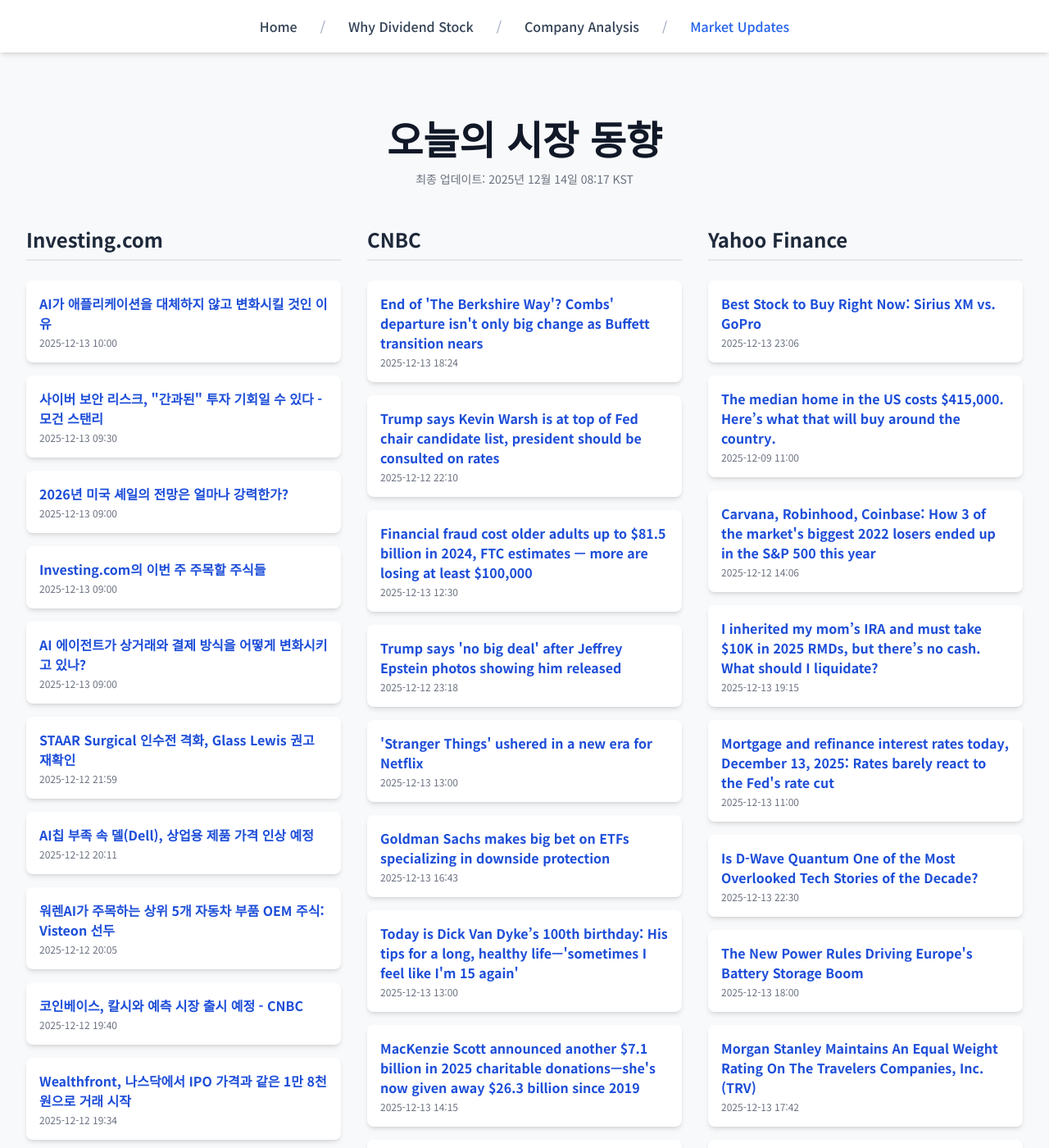
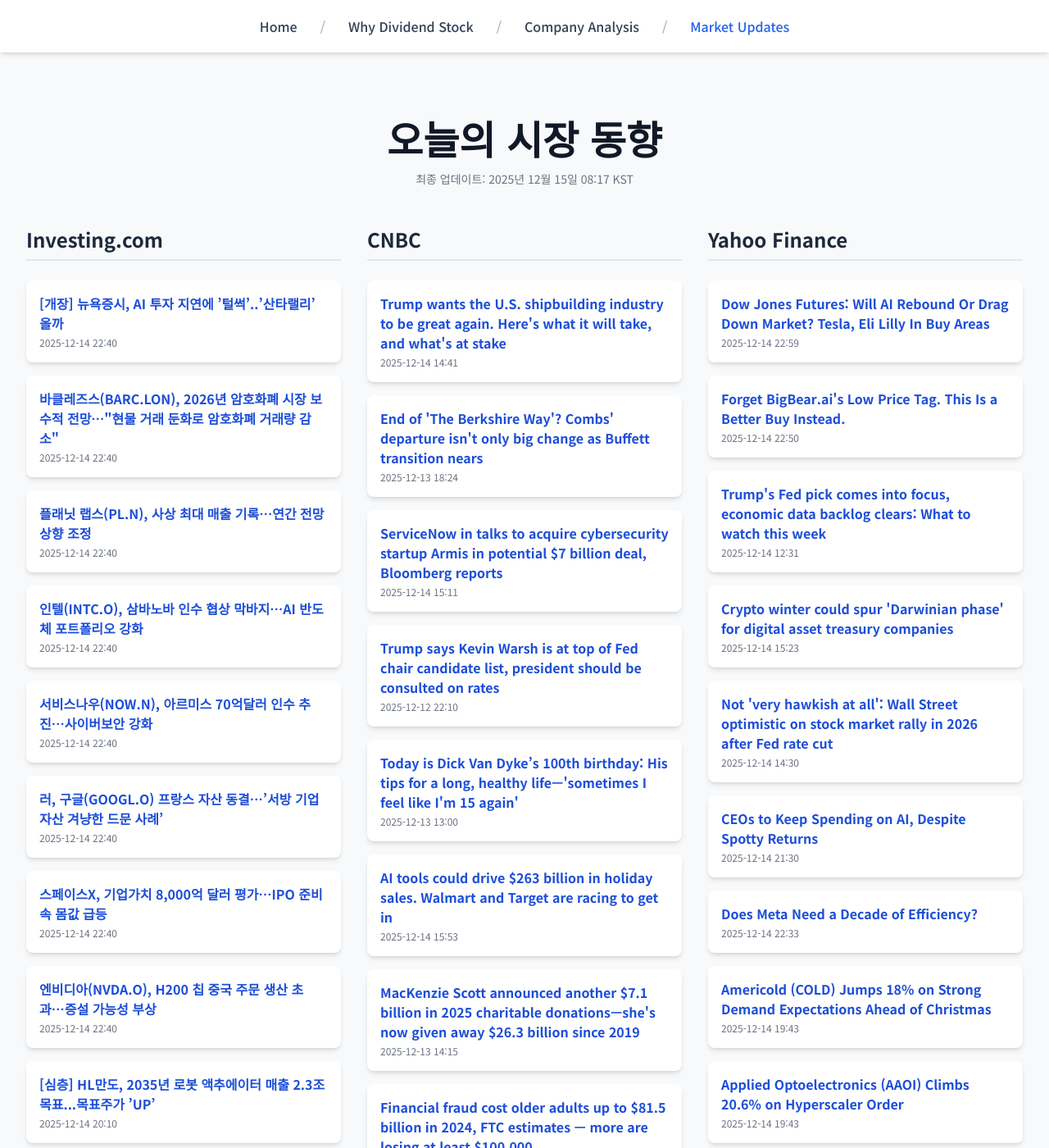
Before and after one commit to Kay-Hwang/my-company-analysis, a Jekyll site: the page built from market-updates.html, in a window 1280 px wide and 1400 px high. Shown: the whole window at 82% size. Built offline with Jekyll 4.4.1, drawn with Linux system fonts in a browser that asks for light colours; nearby versions of some CDN libraries; a script that is not in the unit is left out; some of the changed text lies outside the part shown.

Commit message:
Update daily data

```diff
--- a/_data/latest_data.json
+++ b/_data/latest_data.json
@@ -1,69 +1,75 @@
 {
-  "lastUpdated": "2025년 12월 14일 08:17 KST",
+  "lastUpdated": "2025년 12월 15일 08:17 KST",
   "news": {
     "investing": [
       {
-        "title": "AI가 애플리케이션을 대체하지 않고 변화시킬 것인 이유",
-        "link": "https://kr.investing.com/news/stock-market-news/article-1754496",
-        "pubDate": "2025-12-13 10:00:00",
-        "summary": "AI가 애플리케이션을 대체하지 않고 변화시킬 것인 이유"
+        "title": "[개장] 뉴욕증시, AI 투자 지연에 ’털썩’..’산타랠리’ 올까",
+        "link": "https://kr.investing.com/news/stock-market-news/article-1754607",
+        "pubDate": "2025-12-14 22:40:49",
+        "summary": "[개장] 뉴욕증시, AI 투자 지연에 ’털썩’..’산타랠리’ 올까"
       },
       {
-        "title": "사이버 보안 리스크, \"간과된\" 투자 기회일 수 있다 - 모건 스탠리",
-        "link": "https://kr.investing.com/news/stock-market-news/article-1754493",
-        "pubDate": "2025-12-13 09:30:00",
-        "summary": "사이버 보안 리스크, \"간과된\" 투자 기회일 수 있다 - 모건 스탠리"
+        "title": "바클레즈스(BARC.LON), 2026년 암호화폐 시장 보수적 전망…\"현물 거래 둔화로 암호화폐 거래량 감소\"",
+        "link": "https://kr.investing.com/news/stock-market-news/article-1754606",
+        "pubDate": "2025-12-14 22:40:48",
+        "summary": "바클레즈스(BARC.LON), 2026년 암호화폐 시장 보수적 전망…\"현물 거래 둔화로 암호화폐 거래량 감소\""
       },
       {
-        "title": "2026년 미국 셰일의 전망은 얼마나 강력한가?",
-        "link": "https://kr.investing.com/news/stock-market-news/article-1754489",
-        "pubDate": "2025-12-13 09:00:00",
-        "summary": "2026년 미국 셰일의 전망은 얼마나 강력한가?"
+        "title": "플래닛 랩스(PL.N), 사상 최대 매출 기록…연간 전망 상향 조정",
+        "link": "https://kr.investing.com/news/stock-market-news/article-1754605",
+        "pubDate": "2025-12-14 22:40:48",
+        "summary": "플래닛 랩스(PL.N), 사상 최대 매출 기록…연간 전망 상향 조정"
       },
       {
-        "title": "Investing.com의 이번 주 주목할 주식들",
-        "link": "https://kr.investing.com/news/stock-market-news/article-1754487",
-        "pubDate": "2025-12-13 09:00:00",
-        "summary": "Investing.com의 이번 주 주목할 주식들"
+        "title": "인텔(INTC.O), 삼바노바 인수 협상 막바지…AI 반도체 포트폴리오 강화",
+        "link": "https://kr.investing.com/news/stock-market-news/article-1754604",
+        "pubDate": "2025-12-14 22:40:47",
+        "summary": "인텔(INTC.O), 삼바노바 인수 협상 막바지…AI 반도체 포트폴리오 강화"
       },
       {
-        "title": "AI 에이전트가 상거래와 결제 방식을 어떻게 변화시키고 있나?",
-        "link": "https://kr.investing.com/news/stock-market-news/article-1754485",
-        "pubDate": "2025-12-13 09:00:00",
-        "summary": "AI 에이전트가 상거래와 결제 방식을 어떻게 변화시키고 있나?"
+        "title": "서비스나우(NOW.N), 아르미스 70억달러 인수 추진…사이버보안 강화",
+        "link": "https://kr.investing.com/news/stock-market-news/article-1754603",
+        "pubDate": "2025-12-14 22:40:46",
+        "summary": "서비스나우(NOW.N), 아르미스 70억달러 인수 추진…사이버보안 강화"
       },
       {
-        "title": "STAAR Surgical 인수전 격화, Glass Lewis 권고 재확인",
-        "link": "https://kr.investing.com/news/stock-market-news/article-1754338",
-        "pubDate": "2025-12-12 21:59:54",
-        "summary": "STAAR Surgical 인수전 격화, Glass Lewis 권고 재확인"
+        "title": "러, 구글(GOOGL.O) 프랑스 자산 동결…’서방 기업 자산 겨냥한 드문 사례’",
+        "link": "https://kr.investing.com/news/stock-market-news/article-1754602",
+        "pubDate": "2025-12-14 22:40:46",
+        "summary": "러, 구글(GOOGL.O) 프랑스 자산 동결…’서방 기업 자산 겨냥한 드문 사례’"
       },
       {
-        "title": "AI칩 부족 속 델(Dell), 상업용 제품 가격 인상 예정",
-        "link": "https://kr.investing.com/news/stock-market-news/article-93CH-1754243",
-        "pubDate": "2025-12-12 20:11:20",
-        "summary": "AI칩 부족 속 델(Dell), 상업용 제품 가격 인상 예정"
+        "title": "스페이스X, 기업가치 8,000억 달러 평가…IPO 준비 속 몸값 급등",
+        "link": "https://kr.investing.com/news/stock-market-news/article-1754601",
+        "pubDate": "2025-12-14 22:40:45",
+        "summary": "스페이스X, 기업가치 8,000억 달러 평가…IPO 준비 속 몸값 급등"
       },
       {
-        "title": "워렌AI가 주목하는 상위 5개 자동차 부품 OEM 주식: Visteon 선두",
-        "link": "https://kr.investing.com/news/stock-market-news/article-93CH-1754239",
-        "pubDate": "2025-12-12 20:05:12",
-        "summary": "워렌AI가 주목하는 상위 5개 자동차 부품 OEM 주식: Visteon 선두"
+        "title": "엔비디아(NVDA.O), H200 칩 중국 주문 생산 초과…증설 가능성 부상",
+        "link": "https://kr.investing.com/news/stock-market-news/article-1754600",
+        "pubDate": "2025-12-14 22:40:44",
+        "summary": "엔비디아(NVDA.O), H200 칩 중국 주문 생산 초과…증설 가능성 부상"
       },
       {
-        "title": "코인베이스, 칼시와 예측 시장 출시 예정 - CNBC",
-        "link": "https://kr.investing.com/news/stock-market-news/article-93CH-1754226",
-        "pubDate": "2025-12-12 19:40:22",
-        "summary": "코인베이스, 칼시와 예측 시장 출시 예정 - CNBC"
+        "title": "[심층] HL만도, 2035년 로봇 액추에이터 매출 2.3조 목표...목표주가 ’UP’",
+        "link": "https://kr.investing.com/news/stock-market-news/article-1754598",
+        "pubDate": "2025-12-14 20:10:46",
+        "summary": "[심층] HL만도, 2035년 로봇 액추에이터 매출 2.3조 목표...목표주가 ’UP’"
       },
       {
-        "title": "Wealthfront, 나스닥에서 IPO 가격과 같은 1만 8천원으로 거래 시작",
-        "link": "https://kr.investing.com/news/stock-market-news/article-93CH-1754225",
-        "pubDate": "2025-12-12 19:34:35",
-        "summary": "Wealthfront, 나스닥에서 IPO 가격과 같은 1만 8천원으로 거래 시작"
+        "title": "[주간경제전망] 미 셧다운 종료 후 제조업 지수 등 주요지수 발표 ’주목’",
+        "link": "https://kr.investing.com/news/stock-market-news/article-1754597",
+        "pubDate": "2025-12-14 20:10:37",
+        "summary": "[주간경제전망] 미 셧다운 종료 후 제조업 지수 등 주요지수 발표 ’주목’"
       }
     ],
     "cnbc": [
+      {
+        "title": "Trump wants the U.S. shipbuilding industry to be great again. Here's what it will take, and what's at stake",
+        "link": "https://www.cnbc.com/2025/12/14/trump-america-shipbuilding-china-competition.html",
+        "pubDate": "Sun, 14 Dec 2025 14:41:47 GMT",
+        "summary": "President Donald Trump is promising a U.S. shipbuilding renaissance to rival China, but it will not happen overnight and will require allies."
+      },
       {
         "title": "End of 'The Berkshire Way'? Combs' departure isn't only big change as Buffett transition nears",
         "link": "https://www.cnbc.com/2025/12/13/end-of-the-berkshire-way-combs-departure-isnt-only-big-change-as-buffett-transition-nears-.html",
@@ -71,10 +77,34 @@
         "summary": "There were several additional personnel changes in Monday's three-page news release that signal the company is moving toward a more conventional structure."
       },
       {
+        "title": "ServiceNow in talks to acquire cybersecurity startup Armis in potential $7 billion deal, Bloomberg reports",
+        "link": "https://www.cnbc.com/2025/12/14/servicenow-reportedly-in-talks-to-acquire-cybersecurity-startup-armis.html",
+        "pubDate": "Sun, 14 Dec 2025 15:11:33 GMT",
+        "summary": "Software company ServiceNow is in advanced discussions to acquire Armis, a cybersecurity startup last valued at $6.1 billion."
+      },
+      {
         "title": "Trump says Kevin Warsh is at top of Fed chair candidate list, president should be consulted on rates",
         "link": "https://www.cnbc.com/2025/12/12/trump-kevin-warsh-fed-chair-rates.html",
         "pubDate": "Fri, 12 Dec 2025 22:10:15 GMT",
         "summary": "Trump said Friday that Kevin Warsh has moved to the top of his list as the next Federal Reserve chair, though others remain in contention."
+      },
+      {
+        "title": "Today is Dick Van Dyke’s 100th birthday: His tips for a long, healthy life—'sometimes I feel like I'm 15 again'",
+        "link": "https://www.cnbc.com/2025/12/13/dick-van-dykes-100th-birthday-his-tips-for-a-long-healthy-life.html",
+        "pubDate": "Sat, 13 Dec 2025 13:00:01 GMT",
+        "summary": "Dick Van Dyke is officially a centenarian! Here are three research-backed staples in his routine that he credits for his 100 years of life."
+      },
+      {
+        "title": "AI tools could drive $263 billion in holiday sales. Walmart and Target are racing to get in",
+        "link": "https://www.cnbc.com/2025/12/12/ai-chatgpt-holiday-shopping-sales-walmart-target.html",
+        "pubDate": "Sun, 14 Dec 2025 15:53:25 GMT",
+        "summary": "Consumers are turning to AI chatbots like ChatGPT for gift discovery, reviews and price matching, potentially driving billions in sales this holiday season."
+      },
+      {
+        "title": "MacKenzie Scott announced another $7.1 billion in 2025 charitable donations—she's now given away $26.3 billion since 2019",
+        "link": "https://www.cnbc.com/2025/12/13/mackenzie-scott-revealed-her-total-charitable-donations-for-2025.html",
+        "pubDate": "Sat, 13 Dec 2025 14:15:01 GMT",
+        "summary": "Billionaire philanthropist MacKenzie Scott's 2025 donations went to a wide range of nonprofits, including several historically Black colleges and universities."
       },
       {
         "title": "Financial fraud cost older adults up to $81.5 billion in 2024, FTC estimates — more are losing at least $100,000",
@@ -93,98 +123,68 @@
         "link": "https://www.cnbc.com/2025/12/13/stranger-things-netflix.html",
         "pubDate": "Sat, 13 Dec 2025 13:00:01 GMT",
         "summary": "A lot has changed since its first season in 2016, as Netflix has announced dozens of \"Stranger Things\" partnerships and collaborations with brands."
-      },
-      {
-        "title": "Goldman Sachs makes big bet on ETFs specializing in downside protection",
-        "link": "https://www.cnbc.com/2025/12/13/goldman-sachs-makes-big-bet-on-etfs-focusing-on-downside-protection-.html",
-        "pubDate": "Sat, 13 Dec 2025 16:43:08 GMT",
-        "summary": "Goldman Sachs Asset Management is making a big bet on defined outcome exchange-traded funds — which use options to help protect against market losses."
-      },
-      {
-        "title": "Today is Dick Van Dyke’s 100th birthday: His tips for a long, healthy life—'sometimes I feel like I'm 15 again'",
-        "link": "https://www.cnbc.com/2025/12/13/dick-van-dykes-100th-birthday-his-tips-for-a-long-healthy-life.html",
-        "pubDate": "Sat, 13 Dec 2025 13:00:01 GMT",
-        "summary": "Dick Van Dyke is officially a centenarian! Here are three research-backed staples in his routine that he credits for his 100 years of life."
-      },
-      {
-        "title": "MacKenzie Scott announced another $7.1 billion in 2025 charitable donations—she's now given away $26.3 billion since 2019",
-        "link": "https://www.cnbc.com/2025/12/13/mackenzie-scott-revealed-her-total-charitable-donations-for-2025.html",
-        "pubDate": "Sat, 13 Dec 2025 14:15:01 GMT",
-        "summary": "Billionaire philanthropist MacKenzie Scott's 2025 donations went to a wide range of nonprofits, including several historically Black colleges and universities."
-      },
-      {
-        "title": "Activist Starboard reveals 5% stake in Clearwater as tech company reviews its options",
-        "link": "https://www.cnbc.com/2025/12/13/activist-starboard-reveals-5percent-stake-in-clearwater-as-tech-company-reviews-its-options.html",
-        "pubDate": "Sat, 13 Dec 2025 14:21:36 GMT",
-        "summary": "Starboard is urging Clearwater Analytics to run a robust sales process if it has received in-bound interest from potential buyers."
-      },
-      {
-        "title": "Altman and Musk launched OpenAI as a nonprofit 10 years ago. Now they’re rivals in a trillion-dollar market",
-        "link": "https://www.cnbc.com/2025/12/11/openai-began-decade-ago-as-nonprofit-lab-musk-and-altman-now-rivals.html",
-        "pubDate": "Fri, 12 Dec 2025 02:31:35 GMT",
-        "summary": "As OpenAI turns 10, the former nonprofit AI lab is at the center of a roughly $1.4 trillion bet on AI infrastructure."
       }
     ],
     "yahoo": [
       {
-        "title": "Best Stock to Buy Right Now: Sirius XM vs. GoPro",
-        "link": "https://finance.yahoo.com/news/best-stock-buy-now-sirius-230600828.html",
-        "pubDate": "2025-12-13T23:06:00Z",
-        "summary": "Best Stock to Buy Right Now: Sirius XM vs. GoPro"
+        "title": "Dow Jones Futures: Will AI Rebound Or Drag Down Market? Tesla, Eli Lilly In Buy Areas",
+        "link": "https://www.investors.com/market-trend/stock-market-today/dow-jones-futures-ai-sector-tesla-eli-lilly-buy-area/?src=A00220&yptr=yahoo",
+        "pubDate": "2025-12-14T22:59:03Z",
+        "summary": "Dow Jones Futures: Will AI Rebound Or Drag Down Market? Tesla, Eli Lilly In Buy Areas"
       },
       {
-        "title": "The median home in the US costs $415,000. Here’s what that will buy around the country.",
-        "link": "https://finance.yahoo.com/news/the-median-home-in-the-us-costs-415000-heres-what-that-will-buy-around-the-country-110043525.html",
-        "pubDate": "2025-12-09T11:00:43Z",
-        "summary": "The median home in the US costs $415,000. Here’s what that will buy around the country."
+        "title": "Forget BigBear.ai's Low Price Tag. This Is a Better Buy Instead.",
+        "link": "https://finance.yahoo.com/news/forget-bigbear-ais-low-price-225000852.html",
+        "pubDate": "2025-12-14T22:50:00Z",
+        "summary": "Forget BigBear.ai's Low Price Tag. This Is a Better Buy Instead."
       },
       {
-        "title": "Carvana, Robinhood, Coinbase: How 3 of the market's biggest 2022 losers ended up in the S&P 500 this year",
-        "link": "https://finance.yahoo.com/news/carvana-robinhood-coinbase-how-3-of-the-markets-biggest-2022-losers-ended-up-in-the-sp-500-this-year-140654224.html",
-        "pubDate": "2025-12-12T14:06:54Z",
-        "summary": "Carvana, Robinhood, Coinbase: How 3 of the market's biggest 2022 losers ended up in the S&P 500 this year"
+        "title": "Trump's Fed pick comes into focus, economic data backlog clears: What to watch this week",
+        "link": "https://finance.yahoo.com/news/trumps-fed-pick-comes-into-focus-economic-data-backlog-clears-what-to-watch-this-week-123145770.html",
+        "pubDate": "2025-12-14T12:31:45Z",
+        "summary": "Trump's Fed pick comes into focus, economic data backlog clears: What to watch this week"
       },
       {
-        "title": "I inherited my mom’s IRA and must take $10K in 2025 RMDs, but there’s no cash. What should I liquidate?",
-        "link": "https://finance.yahoo.com/news/inherited-mom-ira-must-10k-191500368.html",
-        "pubDate": "2025-12-13T19:15:00Z",
-        "summary": "I inherited my mom’s IRA and must take $10K in 2025 RMDs, but there’s no cash. What should I liquidate?"
+        "title": "Crypto winter could spur 'Darwinian phase' for digital asset treasury companies",
+        "link": "https://finance.yahoo.com/news/crypto-winter-could-spur-darwinian-phase-for-digital-asset-treasury-companies-150010208.html",
+        "pubDate": "2025-12-14T15:23:51Z",
+        "summary": "Crypto winter could spur 'Darwinian phase' for digital asset treasury companies"
       },
       {
-        "title": "Mortgage and refinance interest rates today, December 13, 2025: Rates barely react to the Fed's rate cut",
-        "link": "https://finance.yahoo.com/personal-finance/mortgages/article/mortgage-refinance-rates-today-saturday-december-13-2025-110037075.html",
-        "pubDate": "2025-12-13T11:00:37Z",
-        "summary": "Mortgage and refinance interest rates today, December 13, 2025: Rates barely react to the Fed's rate cut"
+        "title": "Not 'very hawkish at all': Wall Street optimistic on stock market rally in 2026 after Fed rate cut",
+        "link": "https://finance.yahoo.com/news/not-very-hawkish-at-all-wall-street-optimistic-on-stock-market-rally-in-2026-after-fed-rate-cut-150011314.html",
+        "pubDate": "2025-12-14T14:30:11Z",
+        "summary": "Not 'very hawkish at all': Wall Street optimistic on stock market rally in 2026 after Fed rate cut"
       },
       {
-        "title": "Is D-Wave Quantum One of the Most Overlooked Tech Stories of the Decade?",
-        "link": "https://finance.yahoo.com/news/d-wave-quantum-one-most-223000212.html",
-        "pubDate": "2025-12-13T22:30:00Z",
-        "summary": "Is D-Wave Quantum One of the Most Overlooked Tech Stories of the Decade?"
+        "title": "CEOs to Keep Spending on AI, Despite Spotty Returns",
+        "link": "https://www.wsj.com/tech/ai/ceos-to-keep-spending-on-ai-despite-spotty-returns-2eaeb6b9?siteid=yhoof2&yptr=yahoo",
+        "pubDate": "2025-12-14T21:30:00Z",
+        "summary": "CEOs to Keep Spending on AI, Despite Spotty Returns"
       },
       {
-        "title": "The New Power Rules Driving Europe's Battery Storage Boom",
-        "link": "https://finance.yahoo.com/news/power-rules-driving-europes-battery-180000544.html",
-        "pubDate": "2025-12-13T18:00:00Z",
-        "summary": "The New Power Rules Driving Europe's Battery Storage Boom"
+        "title": "Does Meta Need a Decade of Efficiency?",
+        "link": "https://finance.yahoo.com/news/does-meta-decade-efficiency-223315056.html",
+        "pubDate": "2025-12-14T22:33:15Z",
+        "summary": "Does Meta Need a Decade of Efficiency?"
       },
       {
-        "title": "Morgan Stanley Maintains An Equal Weight Rating On The Travelers Companies, Inc. (TRV)",
-        "link": "https://finance.yahoo.com/news/morgan-stanley-maintains-equal-weight-174218711.html",
-        "pubDate": "2025-12-13T17:42:18Z",
-        "summary": "Morgan Stanley Maintains An Equal Weight Rating On The Travelers Companies, Inc. (TRV)"
+        "title": "Americold (COLD) Jumps 18% on Strong Demand Expectations Ahead of Christmas",
+        "link": "https://finance.yahoo.com/news/americold-cold-jumps-18-strong-194338474.html",
+        "pubDate": "2025-12-14T19:43:38Z",
+        "summary": "Americold (COLD) Jumps 18% on Strong Demand Expectations Ahead of Christmas"
       },
       {
-        "title": "Goldman Sachs Is Bullish On The Boeing Company (BA)",
-        "link": "https://finance.yahoo.com/news/goldman-sachs-bullish-boeing-company-174159465.html",
-        "pubDate": "2025-12-13T17:41:59Z",
-        "summary": "Goldman Sachs Is Bullish On The Boeing Company (BA)"
+        "title": "Applied Optoelectronics (AAOI) Climbs 20.6% on Hyperscaler Order",
+        "link": "https://finance.yahoo.com/news/applied-optoelectronics-aaoi-climbs-20-194307428.html",
+        "pubDate": "2025-12-14T19:43:07Z",
+        "summary": "Applied Optoelectronics (AAOI) Climbs 20.6% on Hyperscaler Order"
       },
       {
-        "title": "Walmart Inc. Common Stock (WMT) Formally Relocates On NASDAQ",
-        "link": "https://finance.yahoo.com/news/walmart-inc-common-stock-wmt-174137958.html",
-        "pubDate": "2025-12-13T17:41:37Z",
-        "summary": "Walmart Inc. Common Stock (WMT) Formally Relocates On NASDAQ"
+        "title": "Clear Secure (YOU) Jumps 22.6% After JPMorgan Turns Bullish",
+        "link": "https://finance.yahoo.com/news/clear-secure-jumps-22-6-194234524.html",
+        "pubDate": "2025-12-14T19:42:34Z",
+        "summary": "Clear Secure (YOU) Jumps 22.6% After JPMorgan Turns Bullish"
       }
     ]
   }
```
